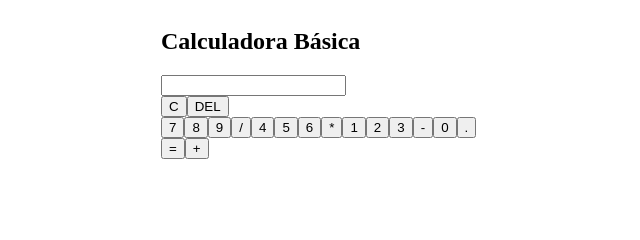
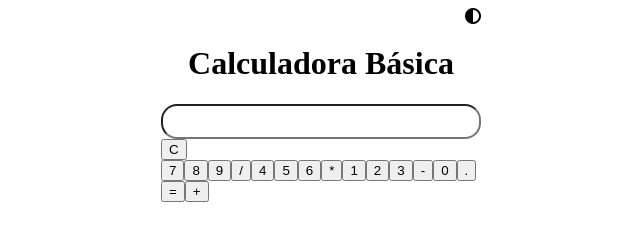
Before and after one commit to bryan-alvaredo/calculadoraWeb, a plain HTML site: page index.html in a window 1280 px wide. Shown: the whole page, without its empty margins (319-959 px from the left). Drawn offline with Linux system fonts and the light colour scheme.

Commit message:
limpiar pantalla, algunos estilos

```diff
--- a/index.html
+++ b/index.html
@@ -5,6 +5,8 @@
     <meta http-equiv="X-UA-Compatible" content="IE=edge" />
     <meta name="viewport" content="width=device-width, initial-scale=1.0" />
     <link rel="stylesheet" href="./index.css" />
+    <!--FONT AWESOME-->
+    <link rel="stylesheet" href="https://cdnjs.cloudflare.com/ajax/libs/font-awesome/6.1.1/css/all.min.css" integrity="sha512-KfkfwYDsLkIlwQp6LFnl8zNdLGxu9YAA1QvwINks4PhcElQSvqcyVLLD9aMhXd13uQjoXtEKNosOWaZqXgel0g==" crossorigin="anonymous" referrerpolicy="no-referrer" />
     <title>Document</title>
   </head>
   <body>
--- a/index.js
+++ b/index.js
@@ -13,13 +13,11 @@ const crearBoton = (texto, handler) => {
 
 const agregarNumero = (numero) => {
   if (operador === "") {
-    console.log("entra num1")
     num1 += numero;
     document.getElementById("resultado").value = num1;
   } else {
-    console.log("entra num2")
     num2 += numero;
-    document.getElementById("resultado").value = num1+operador+num2;
+    document.getElementById("resultado").value = num1 + operador + num2;
   }
 };
 
@@ -77,21 +75,25 @@ const calcular = () => {
 const setOperador = (op) => {
   operador = op;
   decimal = false;
-  document.getElementById("resultado").value = num1+operador
+  document.getElementById("resultado").value = num1 + operador;
 };
 
 const handlerClickBoton = (event) => {
   const valorBoton = event.target.textContent;
-  console.log("valor del boton presionado",valorBoton)
 
   if (valorBoton === "=") {
     if (num1 !== "" && num2 !== "" && operador !== "") {
-      console.log("entrando")
+      console.log("entrando");
       calcular();
     }
   } else if (valorBoton === ".") {
     convertirEnDecimal();
-  } else if (valorBoton === "+" || valorBoton === "-" || valorBoton === "*" || valorBoton === "/") {
+  } else if (
+    valorBoton === "+" ||
+    valorBoton === "-" ||
+    valorBoton === "*" ||
+    valorBoton === "/"
+  ) {
     setOperador(valorBoton);
   } else {
     agregarNumero(valorBoton);
@@ -106,16 +108,16 @@ const limpiarPantalla = () => {
   document.getElementById("resultado").value = "";
 };
 
-const borrarElemento = () => {
-  console.log("borrar elemento")
-}
-
 //paneles
 const iniciarCalculadora = () => {
   const app = document.getElementById("app");
-  const container = document.createElement("section");
+  const container = document.createElement("main");
   container.classList.add("container");
   app.appendChild(container);
+  const iconoTema = document.createElement("i");
+  iconoTema.classList.add("fa-solid");
+  iconoTema.classList.add("fa-circle-half-stroke");
+  container.appendChild(iconoTema);
   const titulo = document.createElement("h1");
   titulo.classList.add("titulo");
   titulo.textContent = "Calculadora Básica";
@@ -128,16 +130,14 @@ const iniciarCalculadora = () => {
   const panelBotones = document.createElement("section");
   panelBotones.classList.add("panelBotones");
   container.appendChild(panelBotones);
-  const botonesBorrado = document.createElement("article");
-  botonesBorrado.classList.add("botonesBorrado");
-  panelBotones.appendChild(botonesBorrado);
+  const botonBorrado = document.createElement("article");
+  botonBorrado.classList.add("botonBorrado");
+  panelBotones.appendChild(botonBorrado);
   const numerosyFunciones = document.createElement("section");
   numerosyFunciones.classList.add("numerosyFunciones");
   panelBotones.appendChild(numerosyFunciones);
   const botonLimpiar = crearBoton("C", limpiarPantalla);
-  botonesBorrado.appendChild(botonLimpiar);
-  const borrar = crearBoton("DEL", borrarElemento)
-  botonesBorrado.appendChild(borrar);
+  botonBorrado.appendChild(botonLimpiar);
 
   const botones = [
     "7",
--- a/index.scss
+++ b/index.scss
@@ -12,5 +12,37 @@
   .container {
     width: 20rem;
     margin: auto;
+    @include flexBox(column);
+
+    i {
+      align-self: flex-end;
+    }
+
+    .titulo {
+      text-align: center;
+    }
+
+    #resultado {
+      border-radius: 1rem;
+      padding: 0.5rem;
+      text-align: right;
+    }
+
+    .panelBotones {
+
+      .botonBorrado {
+
+        .C {
+          align-self: flex-end;
+        }
+      }
+    }
+
+    .numerosyFunciones {
+
+      button {
+
+      }
+    }
   }
 }
```
Also changed, not shown: img/fondoClaroPrincipal.png (added), img/fondoOscuroPrincipal.png (added), index.css, 1 other file.
